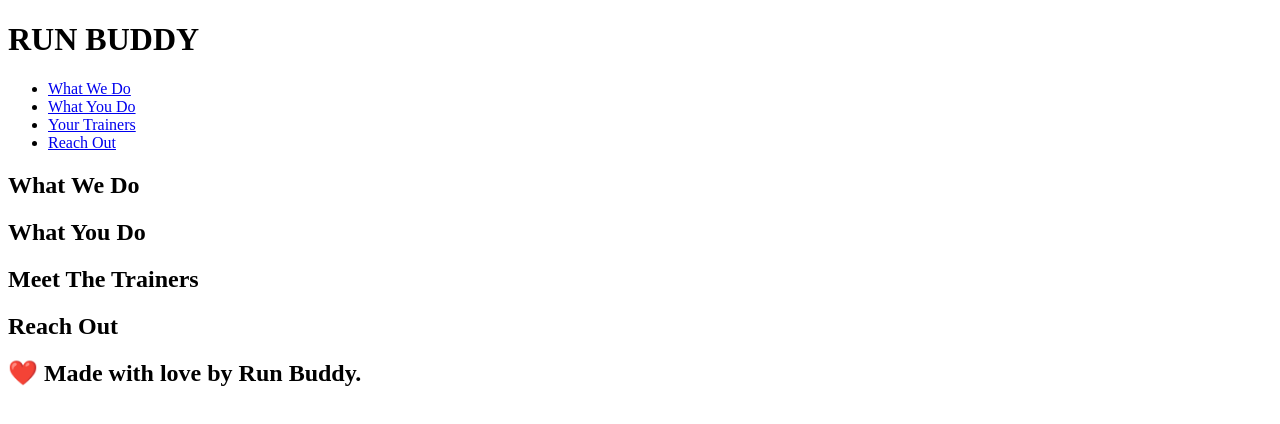
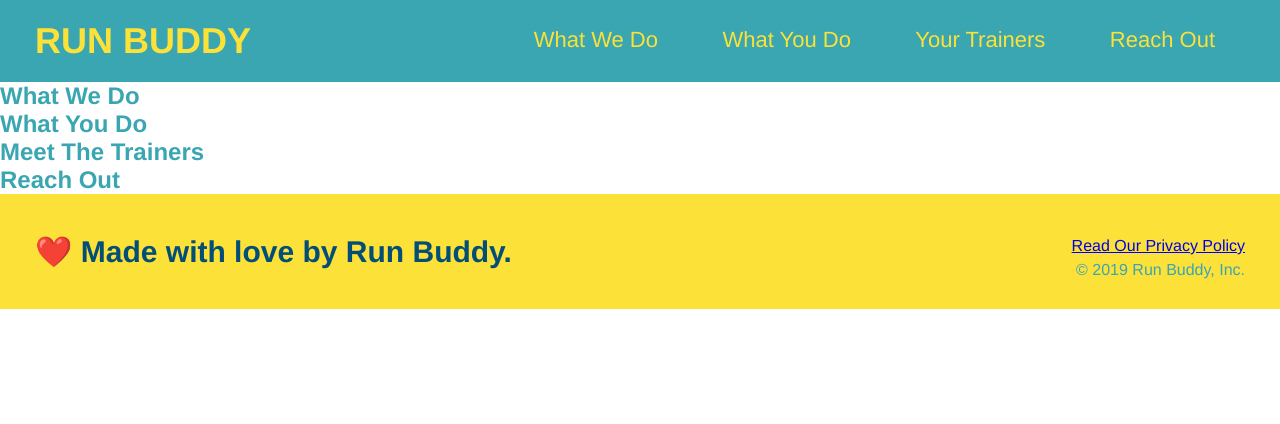
Before and after one commit to Melissa-firstandgoal/run-buddy, a plain HTML site: page index.html in a window 1280 px wide. Drawn offline with Linux system fonts and the light colour scheme.

Commit message:
<header and footer>

```diff
--- /dev/null
+++ b/assets/css/style.css
@@ -0,0 +1,70 @@
+* {
+  margin: 0;
+  padding: 0;
+  box-sizing: border-box;
+}
+
+body {
+    /* more on this crazy alphanumrical value in a minute! */
+    color: #39a6b2;
+    font-family: Helvetica, Arial, sans-serif;
+
+  }
+
+  /* apply style to <header> */
+  header {
+    padding: 20px 35px;
+    background-color: #39a6b2
+  }
+
+  header h1 {
+    font-weight: bold;
+    font-size: 36px;
+    color: #fce138;
+    margin: 0;
+    display: inline;
+  }
+
+  header a {
+    text-decoration: none;
+    color: #fce138;
+  }
+
+  header nav {
+    float: right;
+    margin: 7px 0;
+  }
+
+  header nav ul li {
+    display: inline;
+  }
+
+  header nav ul li a {
+    margin: 0 30px;
+    font-weight: lighter;
+    font-size: 22px;
+
+  }
+
+  footer {
+    background: #fce138;
+    width: 100%;
+    padding: 40px 35px;
+  }
+
+  footer h2 {
+    display: inline;
+    color: #024e76;
+    font-size: 30px;
+    margin: 0;
+  }
+
+footer div {
+  float: right;
+  line-height: 1.5;
+  text-align: right;
+}
+
+footer a {
+  color: 024e76;
+}
--- a/index.html
+++ b/index.html
@@ -1,9 +1,13 @@
 <!DOCTYPE html>
-    <html lang ="en">
+<html lang ="en">
 
 <head>
+
+    <link rel="stylesheet" href="./assets/css/style.css" />
     <meta charset="UTF-8" />
     <title>RUN BUDDY</title>
+
+
 </head>
 
 <body>
@@ -60,6 +64,12 @@
   <!-- footer -->
   <footer>
     <h2>❤️ Made with love by Run Buddy.</h2>
+
+    <div>
+    <a href="#">Read Our Privacy Policy</a><br/>
+    &copy; 2019 Run Buddy, Inc.
+    </div>
+
   </footer>
 
  </body>
```
